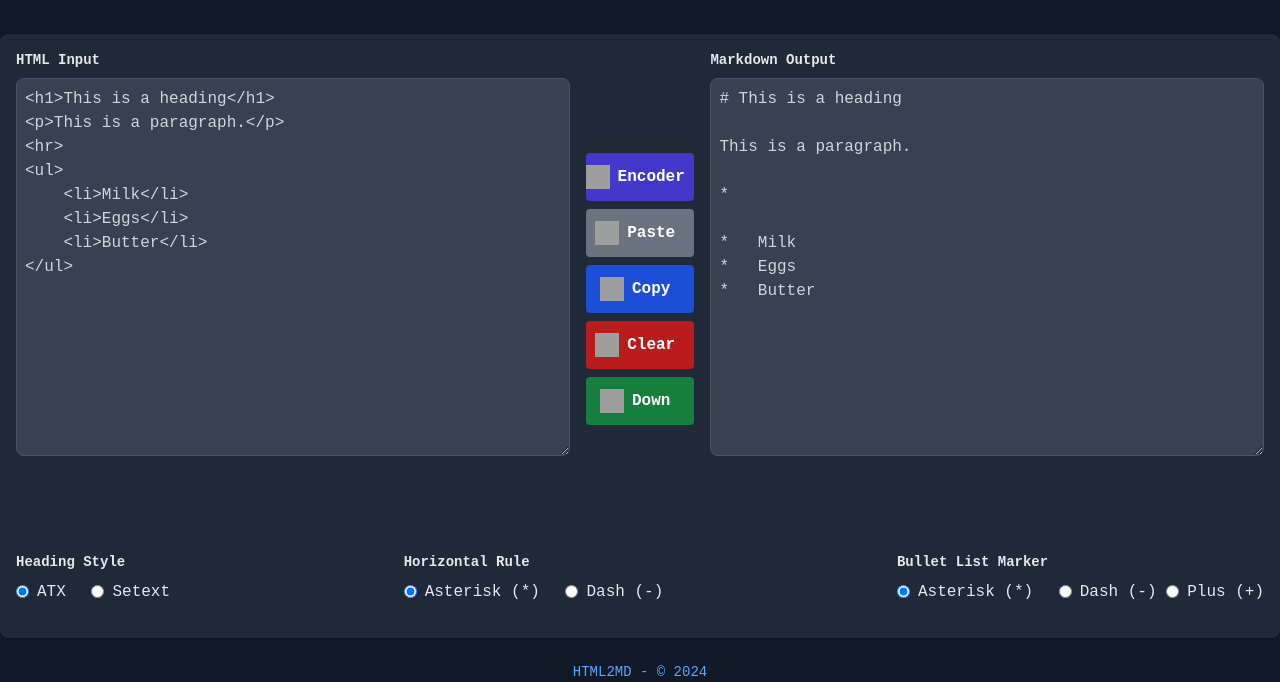
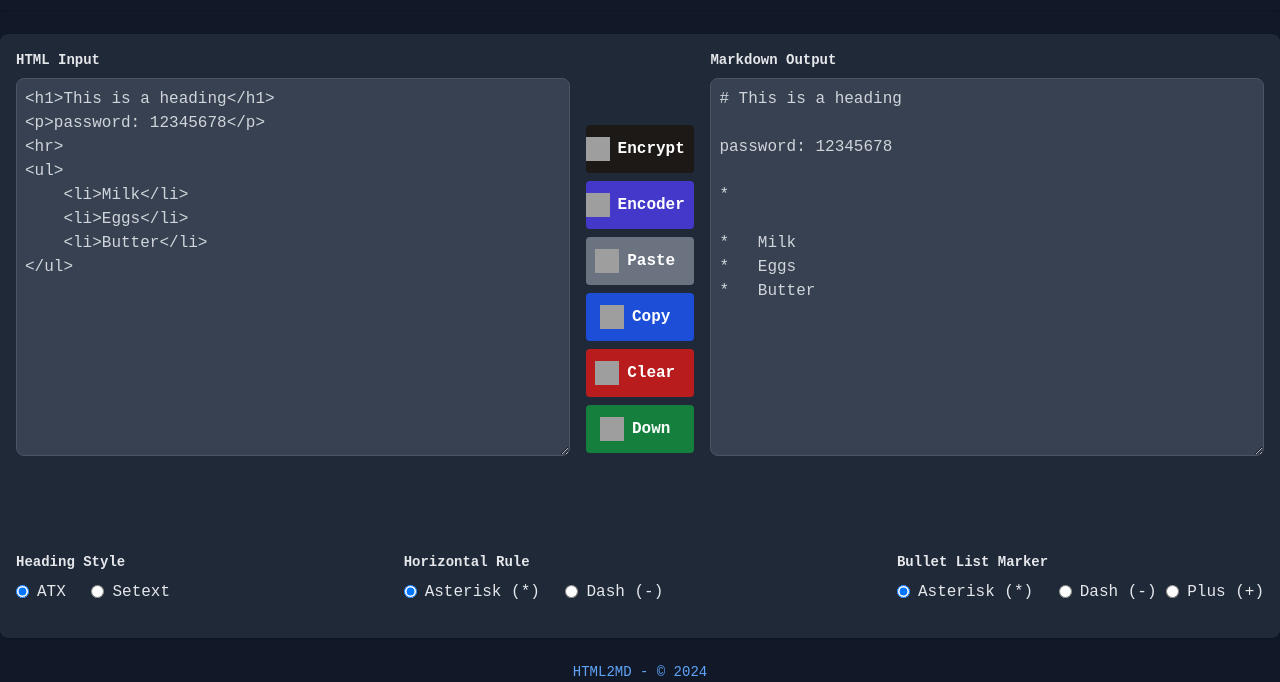
Before and after one commit to sudo-self/html2md, a plain HTML site: page index.html in a window 1280 px wide. Shown: the part 118-800 px from the top of the page. Drawn offline with nearby package versions, Linux system fonts and the light colour scheme; grey boxes are pictures that could not be loaded.

Commit message:
12345678

```diff
--- a/index.html
+++ b/index.html
@@ -38,7 +38,7 @@
                 <label for="input" class="block text-sm font-semibold mb-2">HTML Input</label>
                 <textarea id="input" rows="15" class="w-full border border-gray-600 bg-gray-700 text-gray-300 rounded-lg p-2 focus:outline-none focus:ring focus:ring-blue-300" placeholder="Enter HTML here...">
 <h1>This is a heading</h1>
-<p>This is a paragraph.</p>
+<p>password: 12345678</p>
 <hr>
 <ul>
     <li>Milk</li>
@@ -49,6 +49,13 @@
             </div>
 
             <div class="flex flex-col justify-center mx-4">
+
+
+            <button id="encryptButton" class="w-full bg-stone-900 hover:bg-stone-950 text-white font-semibold py-3 rounded mb-2 flex items-center justify-center" onclick="checkPassword()">
+    <img src="https://img.icons8.com/ios-filled/20/ffffff/lock.png" alt="Encrypt" class="icon" />
+    <span class="ml-2">Encrypt&nbsp;</span>
+</button>
+
                 <button id="encoderButton" class="w-full bg-indigo-700 hover:bg-indigo-800 text-white font-semibold py-3 rounded mb-2 flex items-center justify-center"  onclick="window.location.href='encoder.html'">
                     <img src="https://img.icons8.com/ios-filled/20/ffffff/code-file.png" alt="Encoder" class="icon" />
                     <span class="ml-2">Encoder&nbsp;</span>
@@ -130,6 +137,19 @@
     </footer>
 
     <script>
+
+
+
+     function checkPassword() {
+        const password = prompt("Please enter the password to continue:");
+        if (password === "12345678") {
+            window.location.href = 'encrypt.html';
+        } else {
+            alert("Incorrect password. Please try again.");
+        }
+    }
+
+
     (function () {
         var input = document.getElementById('input');
         var output = document.getElementById('output');
```
Also changed, not shown: encrypt.html (added, +1 -0 lines), manifest.json (renamed from site.webmanifest).
